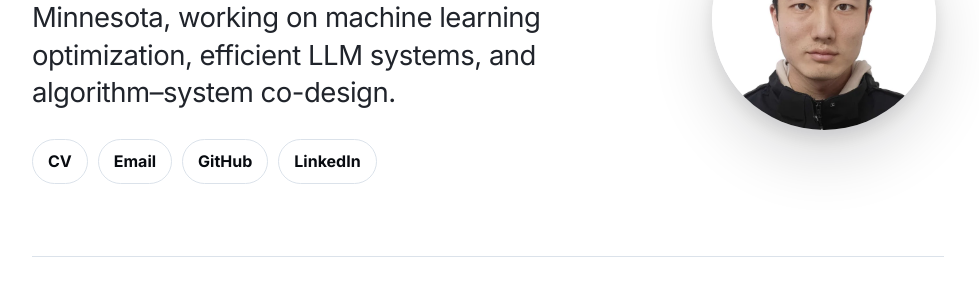
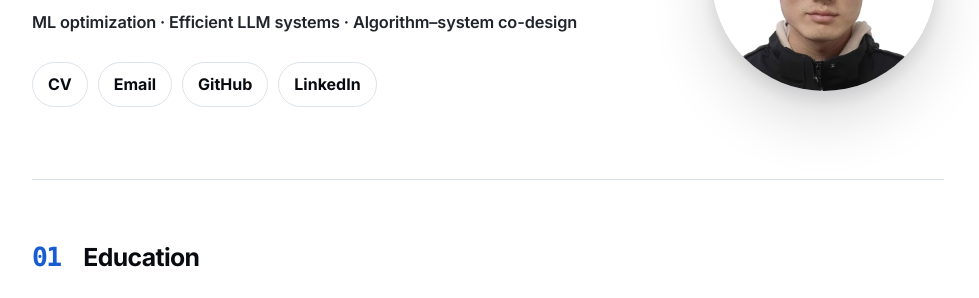
Before and after one commit to playeriv65/playeriv65.github.io, an Astro site: page / in a window 1280 px wide. Shown: the part 308-606 px from the top of the page, without its empty margins (152-1131 px from the left). Built offline with nearby package versions, Linux system fonts and the light colour scheme; Astro itself is replaced by a stand-in of ours.

Commit message:
Refine homepage hero hierarchy

```diff
--- a/src/components/IndexContent.astro
+++ b/src/components/IndexContent.astro
@@ -5,7 +5,8 @@ const lang = getLangFromUrl(Astro.url);
 const content = {
     en: {
         title: "Zelin Li",
-        subtitle: "Computer Science student at the University of Minnesota, working on machine learning optimization, efficient LLM systems, and algorithm–system co-design.",
+        affiliation: "CS at the University of Minnesota",
+        researchFocus: "ML optimization · Efficient LLM systems · Algorithm–system co-design",
         links: { cv: "CV", email: "Email", github: "GitHub", linkedin: "LinkedIn" },
         sections: { education: "Education", research: "Research Experience", publications: "Publications & Preprints", projects: "Selected Projects", honors: "Honors & Awards", skills: "Technical Skills" },
         education: [
@@ -31,7 +32,8 @@ const content = {
     },
     zh: {
         title: "李泽林",
-        subtitle: "明尼苏达大学计算机科学本科生，研究机器学习优化、高效大语言模型系统与算法—系统协同设计。",
+        affiliation: "明尼苏达大学计算机科学",
+        researchFocus: "机器学习优化 · 高效大语言模型系统 · 算法—系统协同设计",
         links: { cv: "学术简历", email: "邮箱", github: "GitHub", linkedin: "LinkedIn" },
         sections: { education: "教育经历", research: "研究经历", publications: "论文与预印本", projects: "精选项目", honors: "荣誉与奖项", skills: "技术能力" },
         education: [
@@ -63,7 +65,8 @@ const c = content[lang];
     <section class="hero" id="about">
         <div class="hero-main">
             <h1>{c.title}</h1>
-            <p class="subtitle">{c.subtitle}</p>
+            <p class="affiliation">{c.affiliation}</p>
+            <p class="research-focus">{c.researchFocus}</p>
             <div class="contact-links" aria-label="Contact links">
                 <a href="/resume.pdf" target="_blank">{c.links.cv}</a>
                 <a href="mailto:li004593@umn.edu">{c.links.email}</a>
@@ -104,7 +107,8 @@ const c = content[lang];
     main { max-width: 960px; margin: 0 auto; padding: 96px 24px 72px; counter-reset: section; }
     .hero { display: grid; grid-template-columns: minmax(0, 1fr) 240px; gap: 72px; align-items: center; padding: 64px 0 72px; border-bottom: 1px solid var(--color-border); }
     h1 { color: var(--color-heading); font-size: clamp(3.2rem, 8vw, 5.5rem); line-height: .98; font-weight: 780; letter-spacing: -.055em; margin-bottom: 24px; }
-    .subtitle { max-width: 620px; font-size: clamp(1.3rem, 3vw, 1.72rem); line-height: 1.35; color: var(--color-text); letter-spacing: -.018em; }
+    .affiliation { max-width: 620px; color: var(--color-heading); font-size: clamp(1.35rem, 2.6vw, 1.68rem); font-weight: 560; line-height: 1.28; letter-spacing: -.022em; }
+    .research-focus { max-width: 660px; margin-top: 13px; color: var(--color-text); font-size: clamp(.92rem, 1.4vw, 1.02rem); font-weight: 520; line-height: 1.5; letter-spacing: -.008em; }
     .contact-links { display: flex; flex-wrap: wrap; align-items: center; gap: 10px; margin-top: 28px; }
     .contact-links a { color: var(--color-heading); background: rgba(255, 255, 255, .72); border: 1px solid var(--color-border); border-radius: 999px; padding: 9px 15px; font-weight: 650; transition: color .18s ease, border-color .18s ease, background .18s ease, transform .18s ease; }
     .contact-links a:hover { color: var(--color-primary); background: white; border-color: #9fb4d2; text-decoration: none; transform: translateY(-1px); }
```
